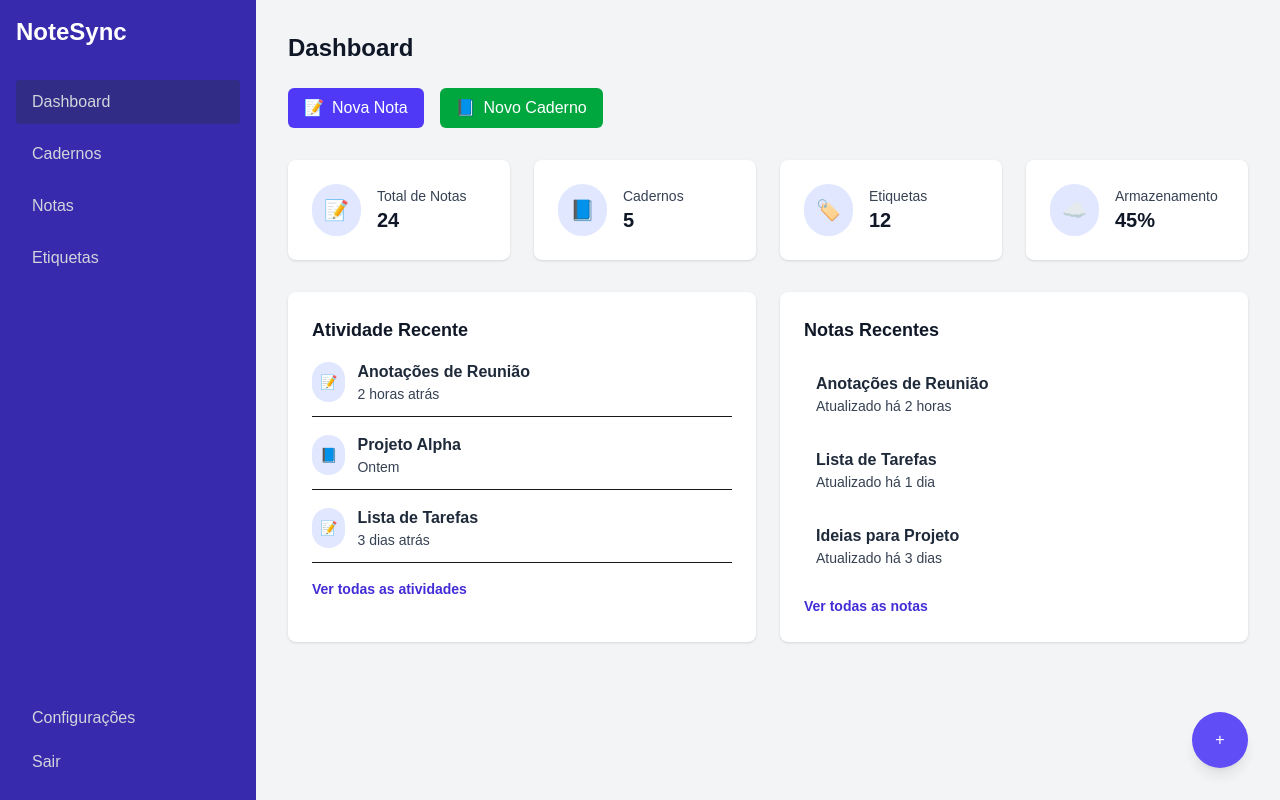
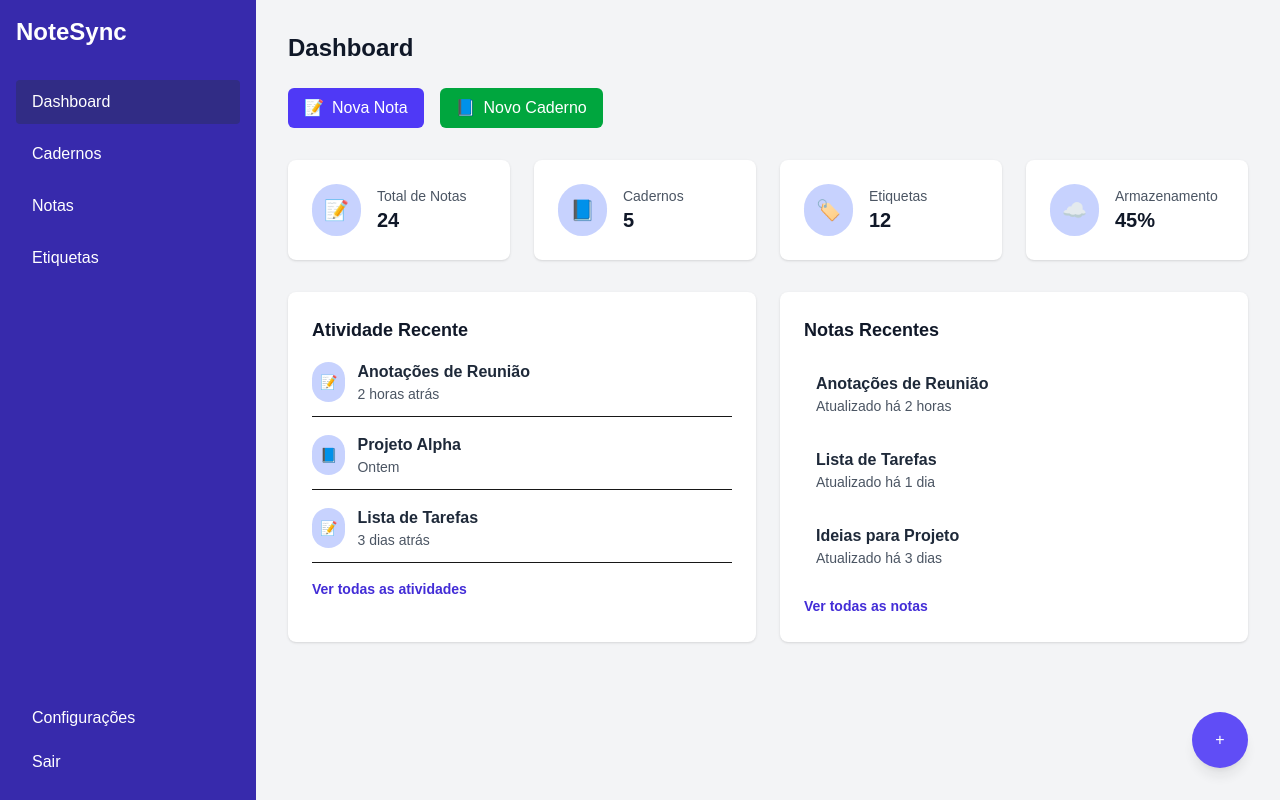
Before and after one commit to lucasgamadev/notesync, a Next.js app in the folder frontend/: page /dashboard in a window 1280 px wide. Built offline with nearby package versions, Linux system fonts and the light colour scheme; sample sign-in values are in the browser's storage.

Commit message:
Melhora o contraste de cores na aplicação
Ajusto as cores de vários elementos da interface, como textos, links, botões e placeholders, para melhorar a legibilidade e acessibilidade em toda a aplicação.

```diff
--- a/frontend/app/globals.css
+++ b/frontend/app/globals.css
@@ -40,3 +40,61 @@ body {
   color: rgba(55, 65, 81, 0.8) !important;
   opacity: 1;
 }
+
+/* CORREÇÕES DE CONTRASTE PARA TODA A APLICAÇÃO */
+
+/* Barra lateral - links e botões */
+.w-64.bg-indigo-800 a,
+.w-64.bg-indigo-800 button {
+  color: white !important;
+  font-weight: 500;
+}
+
+/* Corrigir todos os textos cinza claro */
+.text-gray-300 {
+  color: white !important;
+}
+
+/* Melhorar contraste de textos nos cards */
+.text-gray-700 {
+  color: #333333 !important;
+}
+
+/* Melhorar contraste de placeholders */
+input::placeholder,
+textarea::placeholder {
+  color: #666666 !important;
+  opacity: 1;
+}
+
+/* Melhorar contraste de tags */
+.bg-gray-200 {
+  background-color: #d1d5db !important;
+}
+
+.bg-indigo-100 {
+  background-color: #c7d2fe !important;
+}
+
+.text-indigo-800 {
+  color: #3730a3 !important;
+}
+
+/* Melhorar contraste do texto de data atualizada */
+.text-sm.text-gray-500,
+.text-sm.text-gray-600,
+.text-sm.text-gray-700 {
+  color: #4b5563 !important;
+  font-weight: 500;
+}
+
+/* Botões de ação com melhor contraste */
+.text-indigo-600 {
+  color: #4338ca !important;
+  font-weight: 600;
+}
+
+.text-red-600 {
+  color: #dc2626 !important;
+  font-weight: 600;
+}
```
